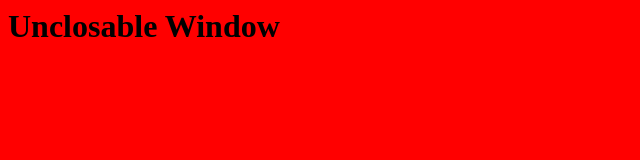
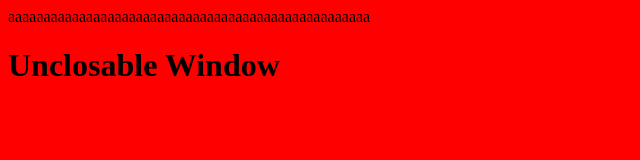
Before and after one commit to RupakThapa/login, a plain HTML site: page index.html in a window 1280 px wide. Shown: the whole page, without its empty margins (0-640 px from the left). Drawn offline with Linux system fonts and the light colour scheme.

Commit message:
Update index.html

```diff
--- a/index.html
+++ b/index.html
@@ -4,17 +4,23 @@
     <script>
         activ = window.setInterval("Farbe()", 100);
         farbe=1;
+        var txt = "a";
 
         function Farbe() {
             if(farbe==1) {
                 document.bgColor="FFFF00";
                 farbe=2;
+                 txt += "a";
+
+document.getElementById("demo").innerHTML = txt;
             }else {
                 document.bgColor="FF0000";
                 farbe=1;
+                 txt += "a";
+                 document.getElementById("demo").innerHTML = txt;
             }
 
-            alert("ok");
+
         }
 
         function erneut(){
@@ -25,6 +31,7 @@
     </script>
 </head>
 <body>
+    <p id="demo"></p>
     <h1>Unclosable Window</h1>
 </body>
 </html>
```
